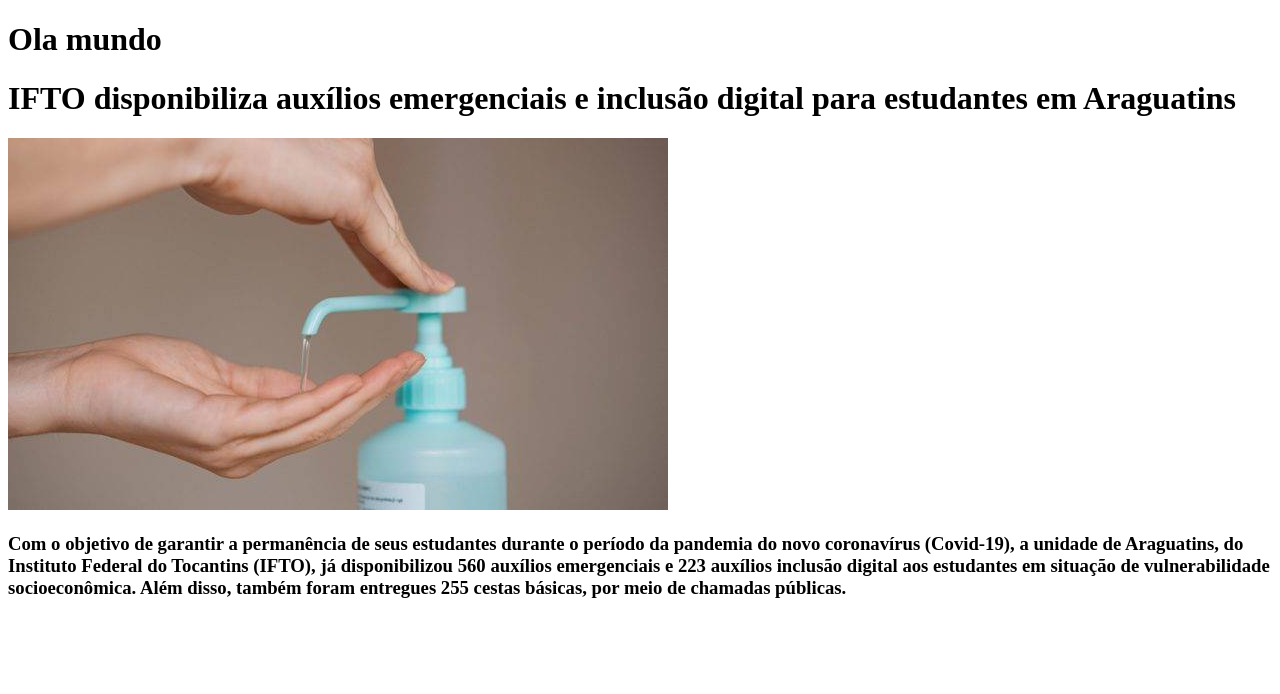
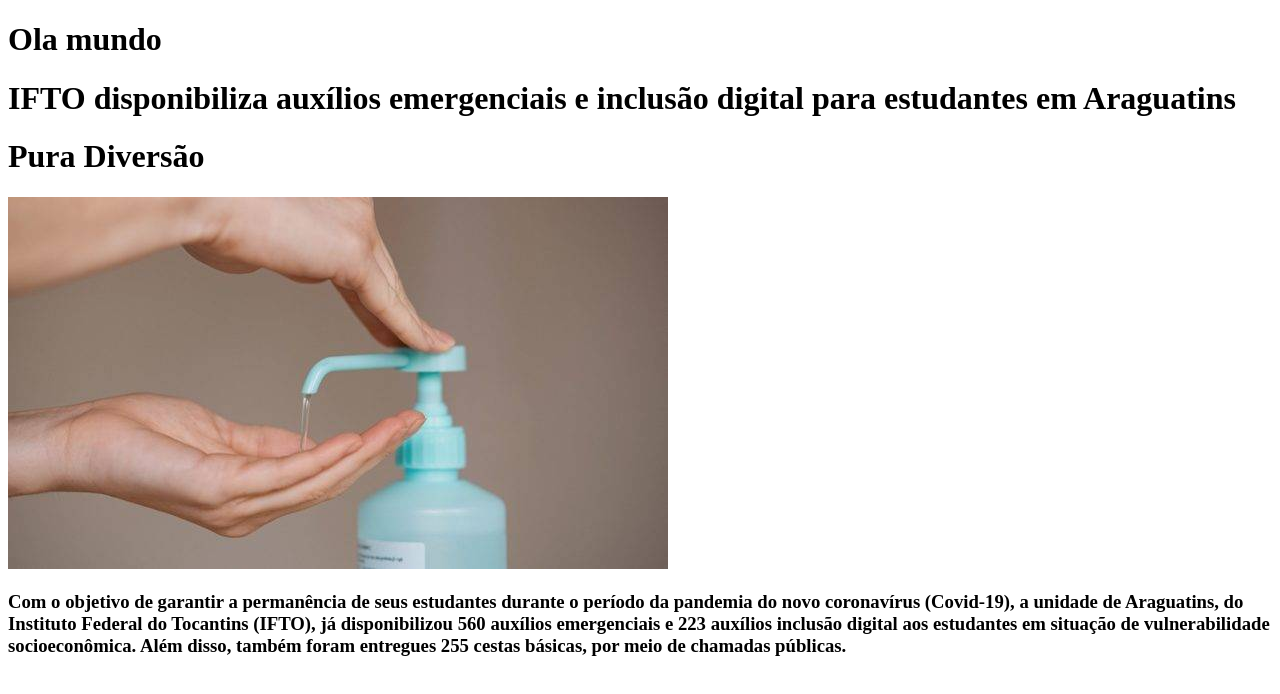
Before and after one commit to Geovanes1/Pweb, a plain HTML site: page index.html in a window 1280 px wide. Drawn offline with Linux system fonts and the light colour scheme.

Commit message:
alteração 02

```diff
--- a/index.html
+++ b/index.html
@@ -8,6 +8,7 @@
    <h1>Ola mundo</h1>
 
 <h1>IFTO disponibiliza auxílios emergenciais e inclusão digital para estudantes em Araguatins</h1>
+<h1>Pura Diversão</h1>
 <img src="img\gel.jpg">
 
 <h3>Com o objetivo de garantir a permanência de seus estudantes durante o período da pandemia do novo coronavírus (Covid-19), a unidade de Araguatins, do Instituto Federal do Tocantins (IFTO), já disponibilizou 560 auxílios emergenciais e 223 auxílios inclusão digital aos estudantes em situação de vulnerabilidade socioeconômica. Além disso, também foram entregues 255 cestas básicas, por meio de chamadas públicas.</h3>
```
